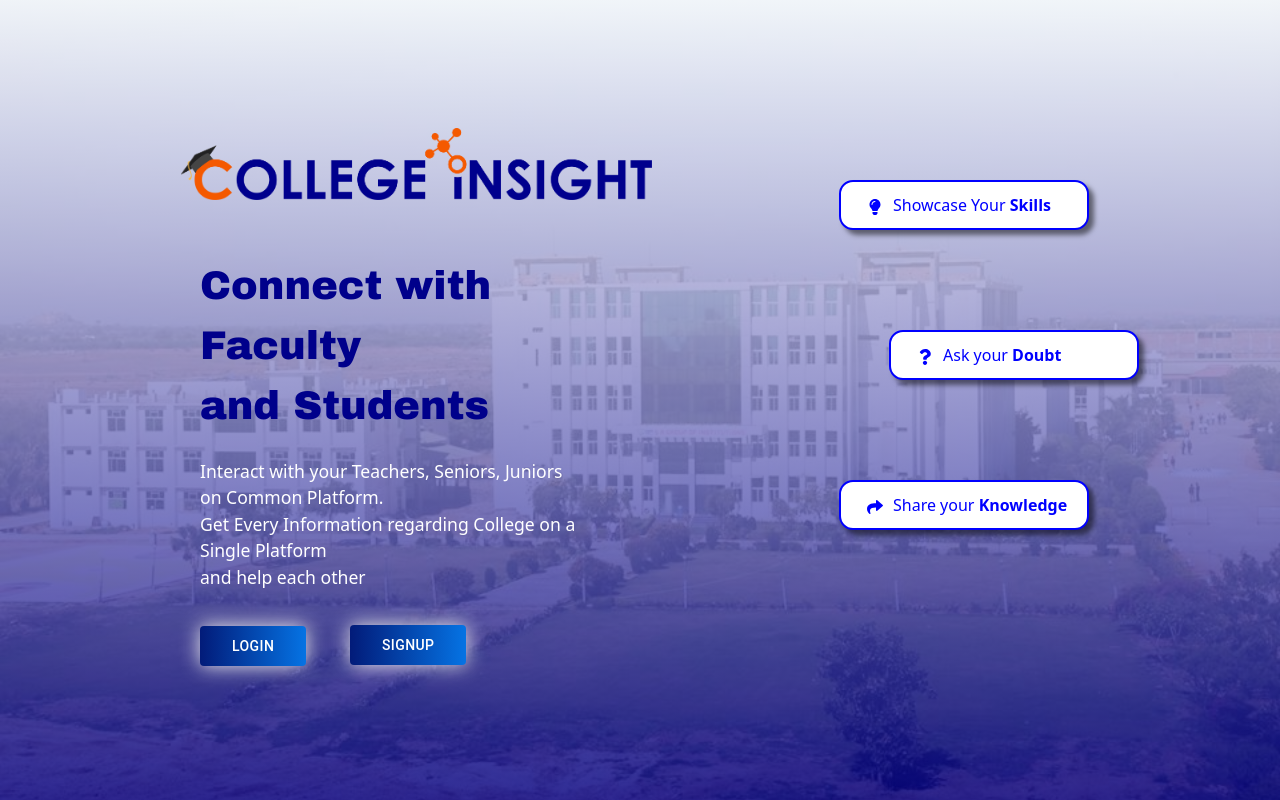
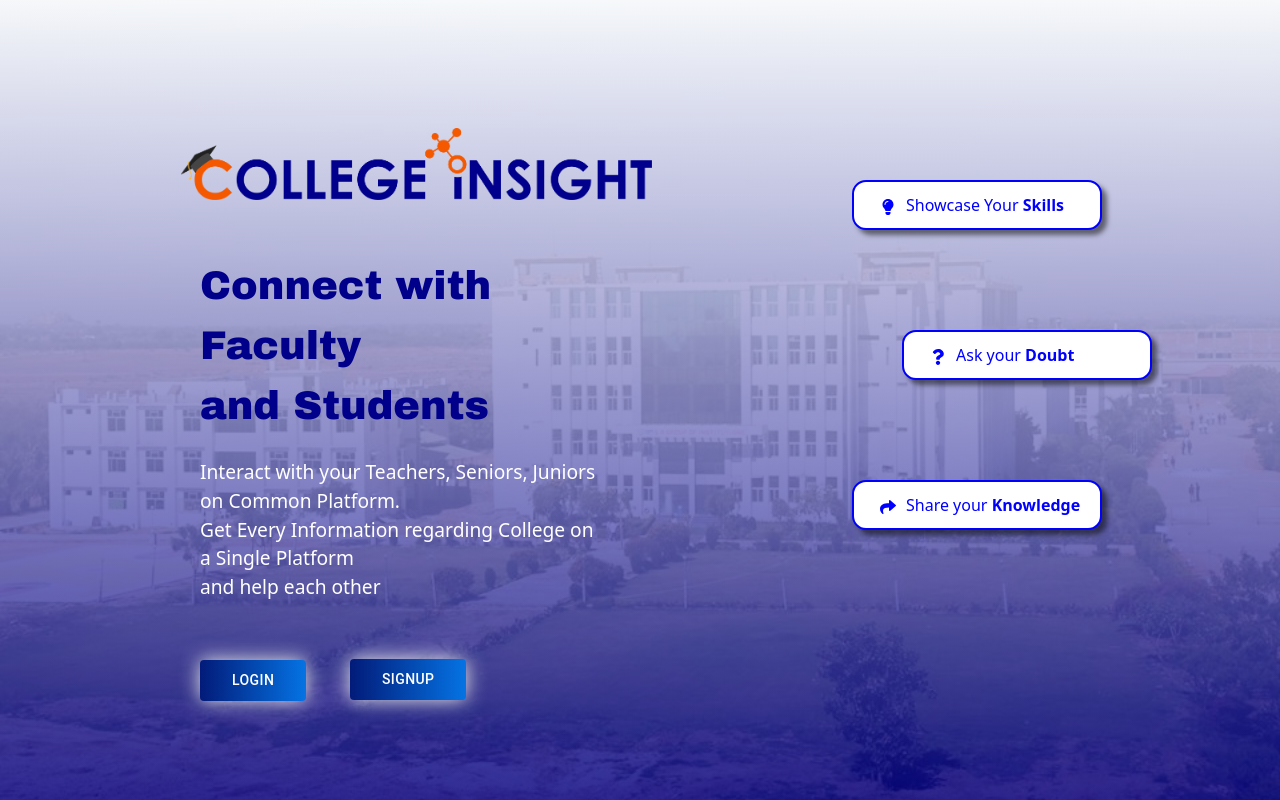
Before and after one commit to Somya-Seth/CollegeInsight, a React (Create React App) app in the folder frontend/: page / in a window 1280 px wide. Built offline with nearby package versions, Linux system fonts and the light colour scheme.

Commit message:
fix: ui glitches

```diff
--- a/frontend/src/pages/Landing/Landing.css
+++ b/frontend/src/pages/Landing/Landing.css
@@ -1,7 +1,7 @@
 .home-root {
     display: flex;
     margin: 0;
-    background-image: linear-gradient(rgba(252, 252, 252, 0.9), rgba(0, 0, 139, 0.8)),
+    background-image: linear-gradient(rgba(252, 252, 252, 0.95), rgba(0, 0, 139, 0.8)),
         url('bgimg1.jpeg');
     height: 100vh;
     width: 100vw;
@@ -21,7 +21,7 @@
 
 .left-home {
     color: darkblue;
-    width: 50%;
+    width: 60%;
     display: flex;
     flex-direction: column;
 }
@@ -39,7 +39,8 @@
 .home-para>p {
     margin-left: 200px;
     margin-top: 22px;
-    font-size: 1.1rem;
+    margin-bottom: 2em;
+    font-size: 1.2rem;
     color: rgb(255, 255, 255);
 }
 
```
